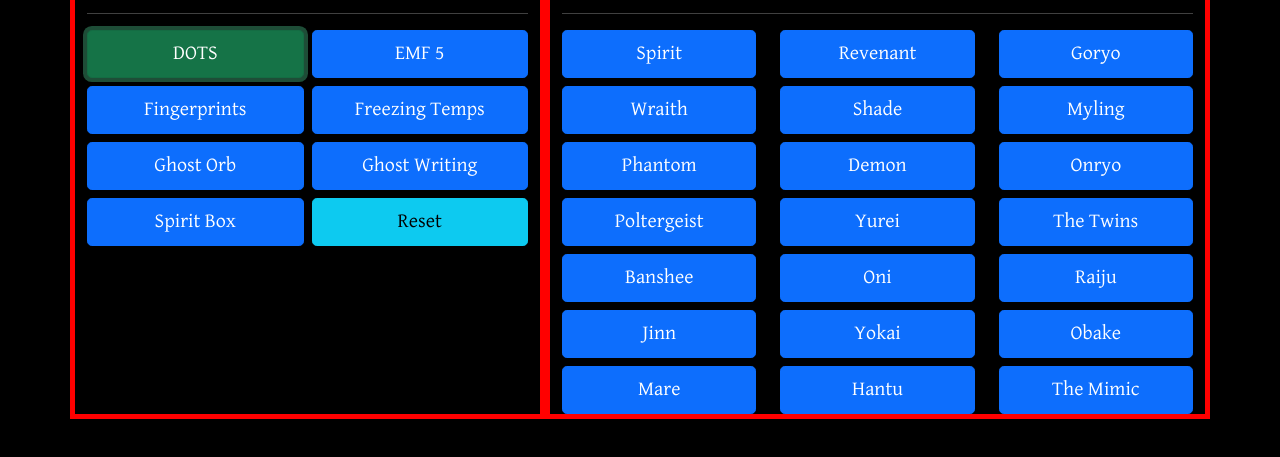
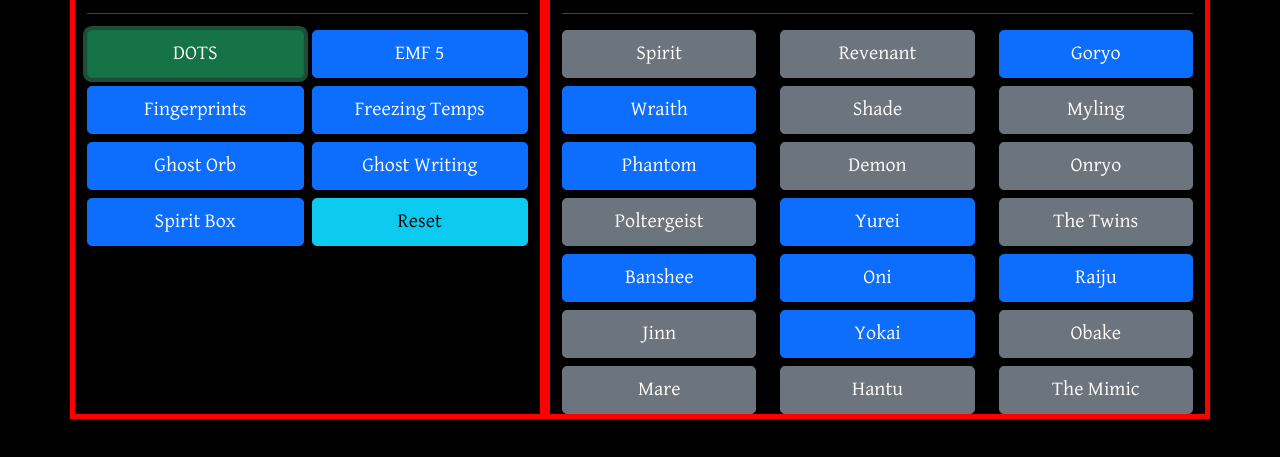
Before and after one commit to SkittleFart/skittlefart.github.io, a plain HTML site: page projects/phasmo/test.html in a window 1280 px wide. Both pictures are taken after a click on the button "DOTS". Shown: the part 265-722 px from the top of the page. Drawn offline with nearby package versions, Linux system fonts and the light colour scheme.

Commit message:
test
test

```diff
--- a/projects/phasmo/js/test.js
+++ b/projects/phasmo/js/test.js
@@ -93,16 +93,21 @@ function checkEvidenceStatus(evBtnID){
     }
 }
 
-function setGhostDefault(ghostID){}
+function setGhostDefault(ghostID){
+    $(ghostID).removeClass("btn-secondary");
+}
 
-function setGhostImpossible(ghostID){}
+function setGhostImpossible(ghostID){
+    console.log("This ghost is not a match for this evidence");
+    $(ghostID).addClass("btn-secondary");
+}
 
 // every time an evidence button is clicked
 $('.evBTN').on('click', function(evt){
     var evBtnID = this.id;
     evBtnID = "#".concat(evBtnID);
 
-    var IDvalue = $(evBtnID).attr("value");
+    var evIDvalue = $(evBtnID).attr("value");
 
     // change appearance of button clicked and assign or remove evidence
     checkEvidenceStatus(evBtnID);
@@ -122,10 +127,11 @@ $('.evBTN').on('click', function(evt){
 
         }
         if(evidenceFound){
-            // this will only run if the ghost is a match for this evidence
+            // this will only run if the ghost is a match for current evidence
             console.log("This ghost is a match for this evidence")
         }else{
-            // this will only run if
+            // this will only run if the ghost is not a match for current evidence
+            setGhostImpossible("#ghostBtn-"+GHOSTS[j]);
         }
     }
 });
--- a/projects/phasmo/test.html
+++ b/projects/phasmo/test.html
@@ -98,31 +98,31 @@
               <hr>
               <div class="row">
                 <div class="col d-grid gap-2">
-                  <button type="button" id="ghostBtn-1" class="ghostBTN btn btn-lg btn-primary" value="Spirit">Spirit</button>
-                  <button type="button" id="ghostBtn-2" class="ghostBTN btn btn-lg btn-primary" value="Wraith">Wraith</button>
-                  <button type="button" id="ghostBtn-3" class="ghostBTN btn btn-lg btn-primary" value="Phantom">Phantom</button>
-                  <button type="button" id="ghostBtn-4" class="ghostBTN btn btn-lg btn-primary" value="Poltergeist">Poltergeist</button>
-                  <button type="button" id="ghostBtn-5" class="ghostBTN btn btn-lg btn-primary" value="Banshee">Banshee</button>
-                  <button type="button" id="ghostBtn-6" class="ghostBTN btn btn-lg btn-primary" value="Jinn">Jinn</button>
-                  <button type="button" id="ghostBtn-7" class="ghostBTN btn btn-lg btn-primary" value="Mare">Mare</button>
+                  <button type="button" id="ghostBtn-Spirit" class="ghostBTN btn btn-lg btn-primary" value="Spirit">Spirit</button>
+                  <button type="button" id="ghostBtn-Wraith" class="ghostBTN btn btn-lg btn-primary" value="Wraith">Wraith</button>
+                  <button type="button" id="ghostBtn-Phantom" class="ghostBTN btn btn-lg btn-primary" value="Phantom">Phantom</button>
+                  <button type="button" id="ghostBtn-Poltergeist" class="ghostBTN btn btn-lg btn-primary" value="Poltergeist">Poltergeist</button>
+                  <button type="button" id="ghostBtn-Banshee" class="ghostBTN btn btn-lg btn-primary" value="Banshee">Banshee</button>
+                  <button type="button" id="ghostBtn-Jinn" class="ghostBTN btn btn-lg btn-primary" value="Jinn">Jinn</button>
+                  <button type="button" id="ghostBtn-Mare" class="ghostBTN btn btn-lg btn-primary" value="Mare">Mare</button>
                 </div>
                 <div class="col d-grid gap-2">
-                  <button type="button" id="ghostBtn-8" class="ghostBTN btn btn-lg btn-primary" value="Revenant">Revenant</button>
-                  <button type="button" id="ghostBtn-9" class="ghostBTN btn btn-lg btn-primary" value="Shade">Shade</button>
-                  <button type="button" id="ghostBtn-10" class="ghostBTN btn btn-lg btn-primary" value="Demon">Demon</button>
-                  <button type="button" id="ghostBtn-11" class="ghostBTN btn btn-lg btn-primary" value="Yurei">Yurei</button>
-                  <button type="button" id="ghostBtn-12" class="ghostBTN btn btn-lg btn-primary" value="Oni">Oni</button>
-                  <button type="button" id="ghostBtn-13" class="ghostBTN btn btn-lg btn-primary" value="Yokai">Yokai</button>
-                  <button type="button" id="ghostBtn-14" class="ghostBTN btn btn-lg btn-primary" value="Hantu">Hantu</button>
+                  <button type="button" id="ghostBtn-Revenant" class="ghostBTN btn btn-lg btn-primary" value="Revenant">Revenant</button>
+                  <button type="button" id="ghostBtn-Shade" class="ghostBTN btn btn-lg btn-primary" value="Shade">Shade</button>
+                  <button type="button" id="ghostBtn-Demon" class="ghostBTN btn btn-lg btn-primary" value="Demon">Demon</button>
+                  <button type="button" id="ghostBtn-Yurei" class="ghostBTN btn btn-lg btn-primary" value="Yurei">Yurei</button>
+                  <button type="button" id="ghostBtn-Oni" class="ghostBTN btn btn-lg btn-primary" value="Oni">Oni</button>
+                  <button type="button" id="ghostBtn-Yokai" class="ghostBTN btn btn-lg btn-primary" value="Yokai">Yokai</button>
+                  <button type="button" id="ghostBtn-Hantu" class="ghostBTN btn btn-lg btn-primary" value="Hantu">Hantu</button>
                 </div>
                 <div class="col d-grid gap-2">
-                  <button type="button" id="ghostBtn-15" class="ghostBTN btn btn-lg btn-primary" value="Goryo">Goryo</button>
-                  <button type="button" id="ghostBtn-16" class="ghostBTN btn btn-lg btn-primary" value="Myling">Myling</button>
-                  <button type="button" id="ghostBtn-17" class="ghostBTN btn btn-lg btn-primary" value="Onryo">Onryo</button>
-                  <button type="button" id="ghostBtn-18" class="ghostBTN btn btn-lg btn-primary" value="Twins">The Twins</button>
-                  <button type="button" id="ghostBtn-19" class="ghostBTN btn btn-lg btn-primary" value="Raiju">Raiju</button>
-                  <button type="button" id="ghostBtn-20" class="ghostBTN btn btn-lg btn-primary" value="Obake">Obake</button>
-                  <button type="button" id="ghostBtn-21" class="ghostBTN btn btn-lg btn-primary" value="Mimic">The Mimic</button>
+                  <button type="button" id="ghostBtn-Goryo" class="ghostBTN btn btn-lg btn-primary" value="Goryo">Goryo</button>
+                  <button type="button" id="ghostBtn-Myling" class="ghostBTN btn btn-lg btn-primary" value="Myling">Myling</button>
+                  <button type="button" id="ghostBtn-Onryo" class="ghostBTN btn btn-lg btn-primary" value="Onryo">Onryo</button>
+                  <button type="button" id="ghostBtn-Twins" class="ghostBTN btn btn-lg btn-primary" value="Twins">The Twins</button>
+                  <button type="button" id="ghostBtn-Raiju" class="ghostBTN btn btn-lg btn-primary" value="Raiju">Raiju</button>
+                  <button type="button" id="ghostBtn-Obake" class="ghostBTN btn btn-lg btn-primary" value="Obake">Obake</button>
+                  <button type="button" id="ghostBtn-Mimic" class="ghostBTN btn btn-lg btn-primary" value="Mimic">The Mimic</button>
                 </div>
           </div>
       </div>
```
